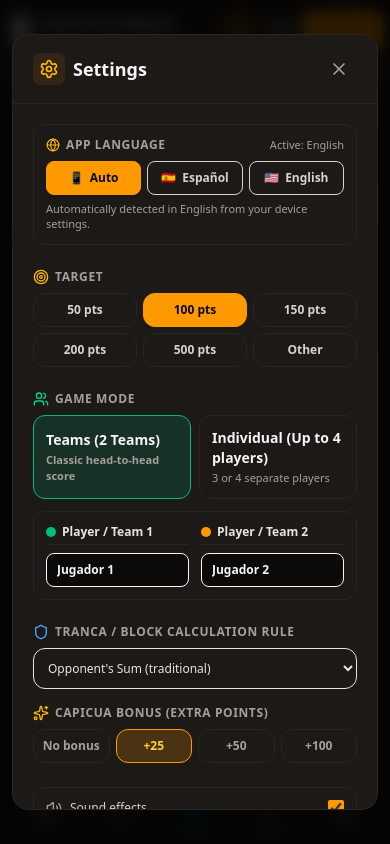
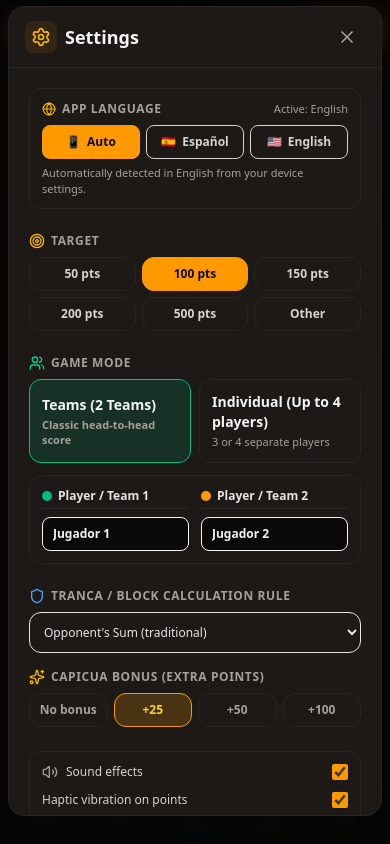
Before and after one commit to darwinlopez10-beep/Anotador-de-Domino, a React (Vite) app: page / in a window 390 px wide. Both pictures are taken after a click on the button 279 px from the left and 31 px from the top of the page. Built offline with nearby package versions, Linux system fonts and the light colour scheme.

Commit message:
fix: improve settings modal layout for small screens
Adjust positioning and height constraints to ensure the settings modal is fully accessible and properly spaced on smaller devices.

```diff
--- a/src/components/SettingsModal.tsx
+++ b/src/components/SettingsModal.tsx
@@ -140,13 +140,13 @@ export const SettingsModal: React.FC<SettingsModalProps> = ({
   };
 
   return (
-    <div className="fixed inset-0 z-50 flex items-center justify-center p-3 sm:p-4 bg-black/80 backdrop-blur-sm animate-in fade-in duration-200">
+    <div className="fixed inset-0 z-50 flex items-start justify-center p-2 sm:p-4 pt-1 sm:pt-2 md:pt-3 bg-black/80 backdrop-blur-sm animate-in fade-in duration-200 overflow-y-auto">
       <div
-        className="w-full max-w-lg bg-stone-900 border border-stone-800 rounded-2xl sm:rounded-3xl shadow-2xl overflow-hidden flex flex-col max-h-[92vh]"
+        className="w-full max-w-lg bg-stone-900 border border-stone-800 rounded-2xl sm:rounded-3xl shadow-2xl overflow-hidden flex flex-col max-h-[96vh] sm:max-h-[94vh] mt-0.5 sm:mt-1"
         onClick={(e) => e.stopPropagation()}
       >
         {/* Header */}
-        <div className="flex items-center justify-between px-5 py-4 border-b border-stone-800 bg-stone-850">
+        <div className="flex items-center justify-between px-4 sm:px-5 py-3 sm:py-3.5 border-b border-stone-800 bg-stone-850 flex-shrink-0">
           <div className="flex items-center gap-2">
             <div className="p-1.5 rounded-lg bg-amber-500/10 text-amber-400">
               <Settings className="w-5 h-5" />
```
